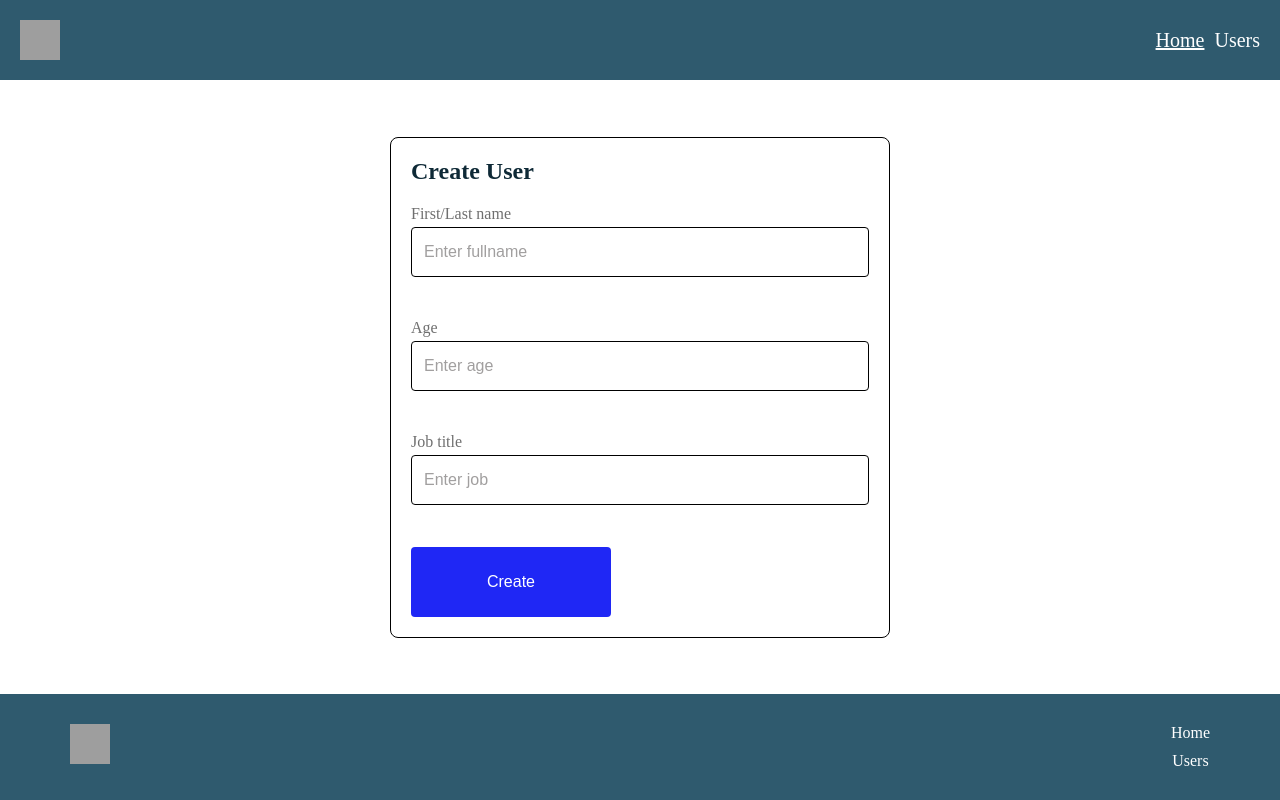
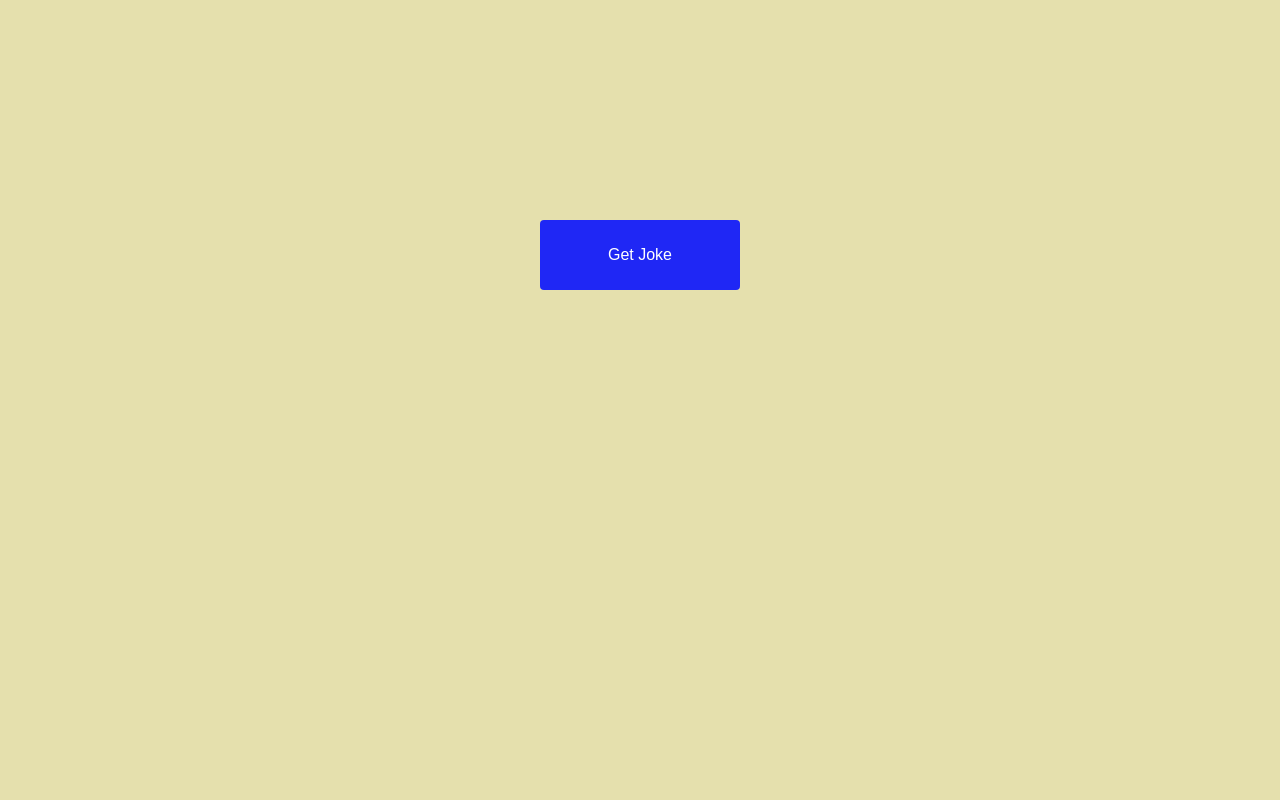
Before and after one commit to nozhik09/React_Redux, a React (Vite) app: page / in a window 1280 px wide. Built offline with nearby package versions, Linux system fonts and the light colour scheme; grey boxes are pictures that could not be loaded.

Commit message:
Lesson17

```diff
--- a/src/App.tsx
+++ b/src/App.tsx
@@ -5,24 +5,26 @@ import Home from "./pages/Home/Home";
 import Users from "./pages/Users/Users";
 import HomeWork15 from "./HomeWorks/HomeWork15";
 import Layout2 from "./pages/Layout2/Layout2";
+import Lesson17 from "./lessons/Lesson17/Lesson17";
 
 
 const App = () => {
     return (
         <BrowserRouter>
-            {/*<Lesson15/>*/}
-            <Layout2>
-                <Routes>
-                    <Route path='/' element={<Home/>}/>
-                    <Route path='/users' element={<Users/>}/>
-                    <Route path='*' element={'Page not found'}/>
-                </Routes>
+            {/*/!*<Lesson15/>*!/*/}
+            {/*<Layout2>*/}
+            {/*    <Routes>*/}
+            {/*        <Route path='/' element={<Home/>}/>*/}
+            {/*        <Route path='/users' element={<Users/>}/>*/}
+            {/*        <Route path='*' element={'Page not found'}/>*/}
+            {/*    </Routes>*/}
 
 
-            </Layout2>
+            {/*</Layout2>*/}
 
 
             {/*<HomeWork15/>*/}
+            <Lesson17/>
 
 
         </BrowserRouter>
--- /dev/null
+++ b/src/components/RandomJokes/RandomJokes.tsx
@@ -0,0 +1,30 @@
+import Button from "components/Button/Button";
+import { JokeCard, RandomJokesWrapper, JokeText } from "./styles";
+import { useAppDispatch, useAppSelector } from "store/hooks";
+import { randomJokesSliceActions, randomJokesSliceSelectors } from "store/redux/randomJokes/randomJokesSlice";
+import Spinner from "../Spinner/Spiner";
+
+function RandomJokes() {
+    const dispatch = useAppDispatch();
+    const { data, status, error } = useAppSelector(randomJokesSliceSelectors.jokeData)
+
+    const jokes = data.map((joke) => {
+        return <JokeText key={joke.id}>{joke.question}: {joke.answer}</JokeText>
+    })
+
+    const getJoke = () => {
+        dispatch(randomJokesSliceActions.getJoke())
+    }
+
+    return (
+        <RandomJokesWrapper>
+            <JokeCard>
+                {status === 'loading' && <Spinner />}
+                <Button name='Get Joke' onClick={getJoke} />
+                {jokes}
+            </JokeCard>
+        </RandomJokesWrapper>
+    )
+}
+
+export default RandomJokes
--- /dev/null
+++ b/src/components/RandomJokes/styles.ts
@@ -0,0 +1,34 @@
+import styled from "@emotion/styled";
+
+export const RandomJokesWrapper = styled.div`
+    display: flex;
+    flex-direction: column;
+    align-items: center;
+    justify-content: center;
+    background-color: #E5E0AD;
+    flex: 1;
+
+
+
+
+`
+
+export const JokeCard = styled.div`
+
+    display: flex;
+flex-direction: column;
+    align-items: center;
+    gap: 20px;
+    width: 700px;
+    min-height: 400px;
+    padding: 20px;
+    border-radius: 10px;
+
+    `
+
+export const JokeText = styled.div`
+font-size: 24px;
+font-weight: bold;
+
+
+`
--- /dev/null
+++ b/src/components/Spinner/Spiner.tsx
@@ -0,0 +1,7 @@
+import { SpinnerComponent } from "./styles";
+
+function Spinner (){
+    return <SpinnerComponent></SpinnerComponent>
+}
+
+export default Spinner;
--- /dev/null
+++ b/src/components/Spinner/styles.ts
@@ -0,0 +1,16 @@
+import styled from '@emotion/styled';
+
+export const SpinnerComponent = styled.div`
+ border: 4px solid rgba(0,0,0,0.1);
+ border-left-color: #1f27f5;
+ border-radius: 50%;
+ width: 50px;
+ height: 50px;
+ animation: spin 1s linear infinite;
+
+ @keyframes spin {
+  to {
+    transform: rotate(360deg);
+  }
+ }
+ `
--- /dev/null
+++ b/src/lessons/Lesson17/Lesson17.tsx
@@ -0,0 +1,7 @@
+import RandomJokes from "../../components/RandomJokes/RandomJokes";
+
+function Lesson17(){
+    return<RandomJokes/>
+}
+
+export default Lesson17
--- a/src/pages/Home/Home.tsx
+++ b/src/pages/Home/Home.tsx
@@ -24,8 +24,15 @@ const  dispatch =useAppDispatch()
       },
 
 
-        onSubmit:(values)=>{dispatch(usersSliceActions.addUser({...values, id: v4()}))}
+        onSubmit:(values , helpers)=> {
+            if (!!values.fullName && (!!values.age) && !!values.jobTitle) {
+                dispatch(usersSliceActions.addUser({...values, id: v4()}))
+                helpers.resetForm()
+            } else {
+                alert('Please fill in all the facts')
+            }
 
+        }
 
 
     })
--- a/src/pages/Users/Users.tsx
+++ b/src/pages/Users/Users.tsx
@@ -19,15 +19,15 @@ function Users() {
                 <Paragraph>{user.fullName}</Paragraph>
                 <Paragraph>{user.age}</Paragraph>
                 <Paragraph>{user.jobTitle}</Paragraph>
+                <Button name='delete' onClick={()=>{dispatch(usersSliceActions.deleteUser(user.id))}}/>
             </UserCard>
-
         )
 
 
     })
 
-    const deleteUsers = () => {
-        dispatch(usersSliceActions.deleteUser([]))
+    const deleteAllUsers = () => {
+        dispatch(usersSliceActions.deleteAllUser([]))
 
 
     }
@@ -39,7 +39,7 @@ function Users() {
 
 
             {usersCards}
-            {usersShow && (<Button name="DeleteAllUsers" onClick={deleteUsers}/>)}
+            {usersShow && (<Button name="DeleteAllUsers" onClick={deleteAllUsers}/>)}
         </UsersPageWrapper>
 
 
--- /dev/null
+++ b/src/store/redux/randomJokes/randomJokesSlice.ts
@@ -0,0 +1,68 @@
+import { createAppSlice } from "store/createAppSlice";
+import { RandomJokesSliceState } from "./types";
+import { v4 } from "uuid";
+
+const randomJokesInitialState: RandomJokesSliceState = {
+    data: [],
+    status: 'default',
+    error: undefined
+}
+
+export const randomJokesSlice = createAppSlice({
+    name: 'RANDOM_JOKES',
+    initialState: randomJokesInitialState,
+    reducers: create => ({
+        //Cоздаем middleware с помощью метода createThunk
+        //метод createThunk принимает 2 аргумента
+        //1-й аргумент - асинхронная функция
+        //2-й аргумент - объект с 3-мя методами, которые обрабатывают результат выполнения асинхронной функции
+        getJoke: create.asyncThunk(async (arg, thunkApi) => {
+                const response = await fetch('https://official-joke-api.appspot.com/random_joke')
+                const result = await response.json()
+                console.log(result)
+
+                if (!response.ok) {
+                    //выполняем переход к мини редьюсеру (к обработчику) rejected
+                    thunkApi.rejectWithValue(result)
+                } else {
+                    //выполняем переход к мини редьюсеру (к обработчику) fulfilled
+                    return result
+                }
+            },
+            {
+                //обрабатываем событие ожидания ответа от сервера
+                pending: (state: RandomJokesSliceState) => {
+                    console.log('pending')
+
+                    state.status = 'loading'
+                    state.error = undefined
+                },
+                //обработка данных (успешное завершение)
+                //action - данные, которые возвращает middleware
+                fulfilled: (state: RandomJokesSliceState, action: any) => {
+                    console.log('fulfilled')
+
+                    state.status = 'success'
+                    state.data = [...state.data, {
+                        id: v4(),
+                        question: action.payload.setup,
+                        answer: action.payload.punchline
+                    }]
+                },
+                //обработка ошибки (запрос завершился с ошибкой)
+                rejected: (state: RandomJokesSliceState, action: any) => {
+                    console.log('rejected')
+
+                    state.status = 'error'
+                    state.error = action.payload
+                }
+            }
+        )
+    }),
+    selectors: {
+        jokeData: (state: RandomJokesSliceState) => state
+    }
+})
+
+export const randomJokesSliceActions = randomJokesSlice.actions;
+export const randomJokesSliceSelectors = randomJokesSlice.selectors
--- /dev/null
+++ b/src/store/redux/randomJokes/types.ts
@@ -0,0 +1,19 @@
+interface JokeData {
+    id:string,
+    question:string,
+    answer:string
+
+
+}
+
+
+
+
+
+export interface RandomJokesSliceState {
+
+    data: JokeData[],
+    status: 'default' | 'loading' | 'success'| 'error',
+    error: any
+
+}
--- a/src/store/redux/usersSlice/usersSlice.ts
+++ b/src/store/redux/usersSlice/usersSlice.ts
@@ -21,9 +21,12 @@ export const usersSlice = createAppSlice({
 
         addUser:create.reducer((state:UsersSliceState,action:PayloadAction<UserData>)=>{
 state.users= [...state.users,action.payload]}),
-        deleteUser:create.reducer((state:UsersSliceState,action:PayloadAction<string[]>)=>{
+        deleteAllUser:create.reducer((state:UsersSliceState, action:PayloadAction<string[]>)=>{
             state.users=[ ]
-        })
+        }),
+        deleteUser:create.reducer((state:UsersSliceState,action:PayloadAction<string>)=>{
+state.users=state.users.filter((user) =>
+    user.id !== action.payload)})
 
 
 
--- a/src/store/store.ts
+++ b/src/store/store.ts
@@ -3,9 +3,10 @@ import { combineSlices, configureStore } from "@reduxjs/toolkit"
 import {counterSlice} from "./redux/counter/counterSlice";
 import {feedbackSlice} from "./redux/feedback/feedbackSlice";
 import {usersSlice} from "./redux/usersSlice/usersSlice";
+import {randomJokesSlice} from "./redux/randomJokes/randomJokesSlice";
 
 
-const rootReducer = combineSlices(counterSlice,feedbackSlice,usersSlice)
+const rootReducer = combineSlices(counterSlice,feedbackSlice,usersSlice,randomJokesSlice)
 export type RootState = ReturnType<typeof rootReducer>
 
 
```
